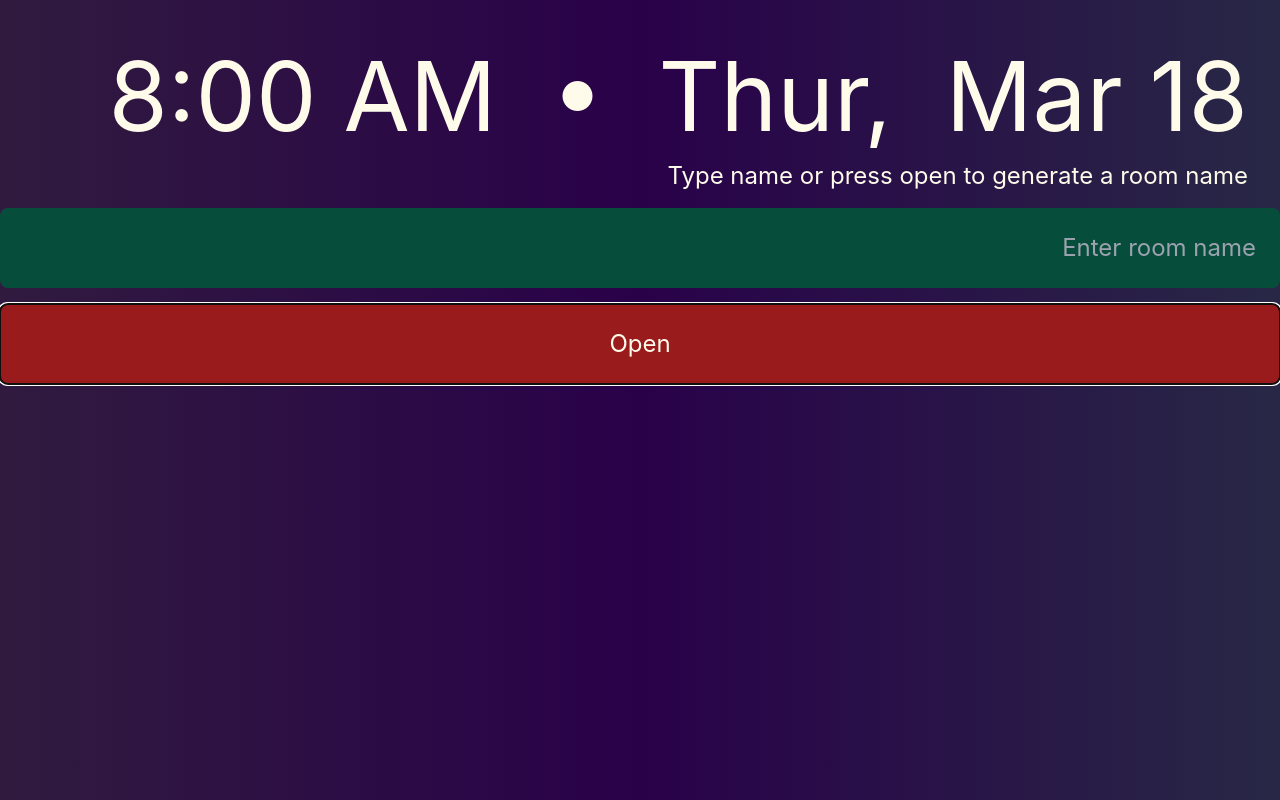
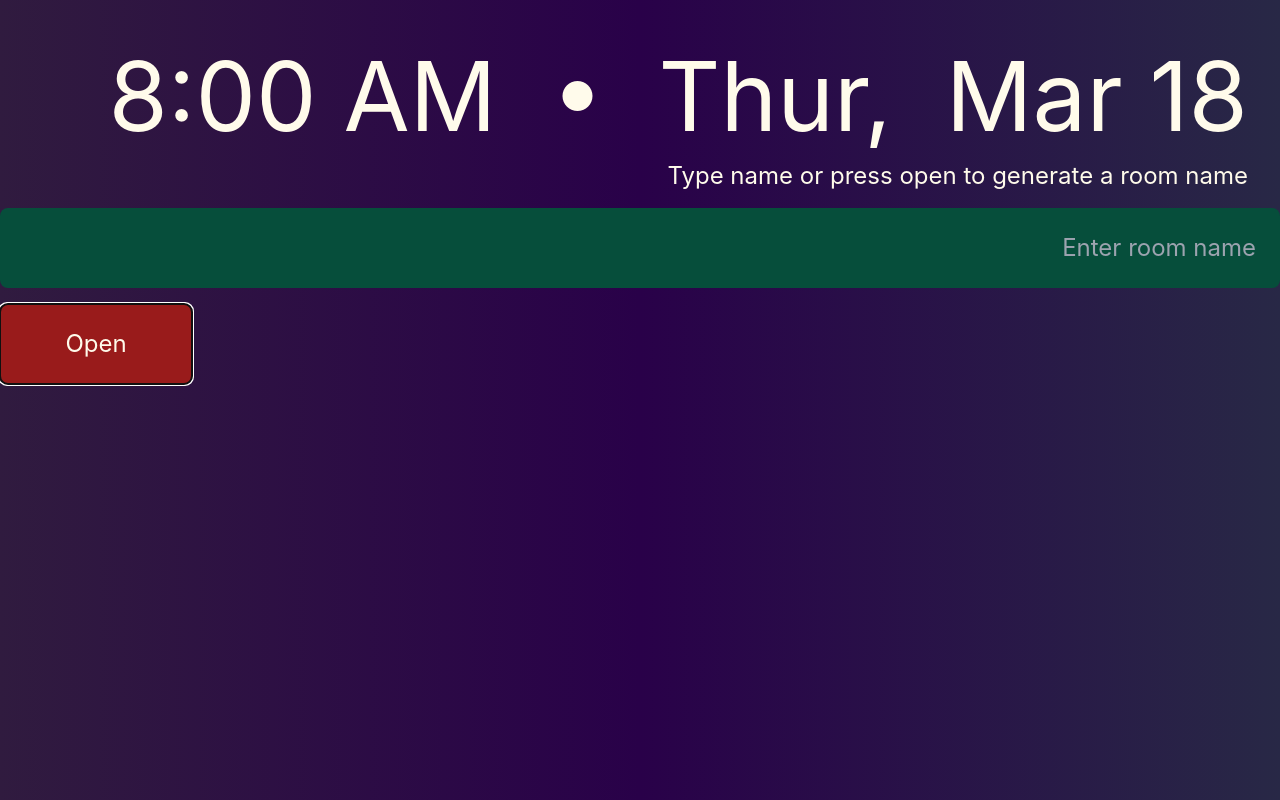
Before and after one commit to soliskit/pinto-meet, a Next.js app: page / in a window 1280 px wide. Built offline with nearby package versions, Linux system fonts and the light colour scheme.

Commit message:
decrease btn:small font size and set fixed widths
when button texts changes, they won't need to increase button width anymore

```diff
--- a/styles/tailwind.css
+++ b/styles/tailwind.css
@@ -34,9 +34,10 @@
   }
   button {
     @apply rounded-lg;
-    @apply text-lg xs:text-xl md:text-2xl;
+    @apply text-base xs:text-xl md:text-2xl;
     @apply p-1 md:p-3 xl:p-5;
     @apply text-yellow-50;
+    @apply w-28 xs:w-40 md:w-48;
   }
 }
 
```
